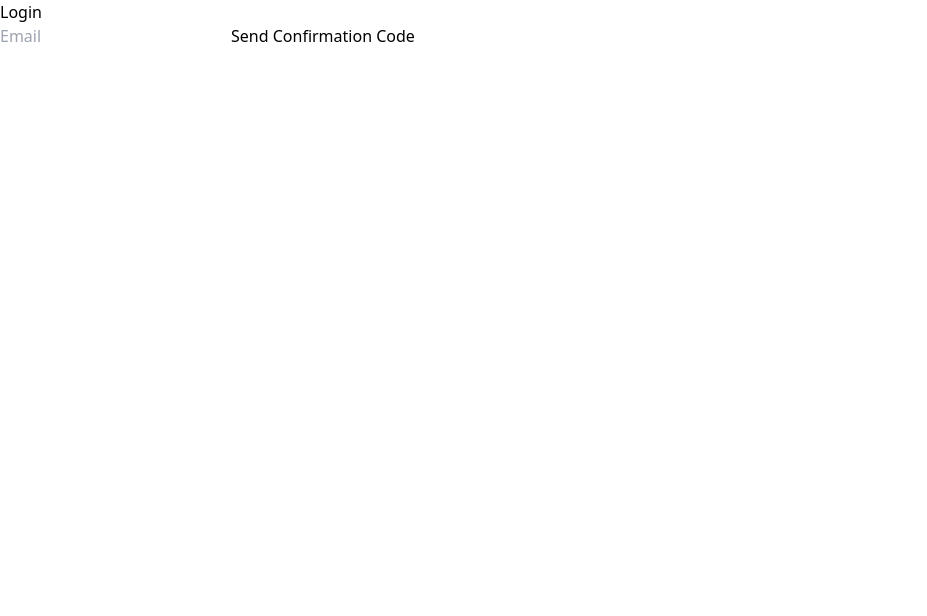
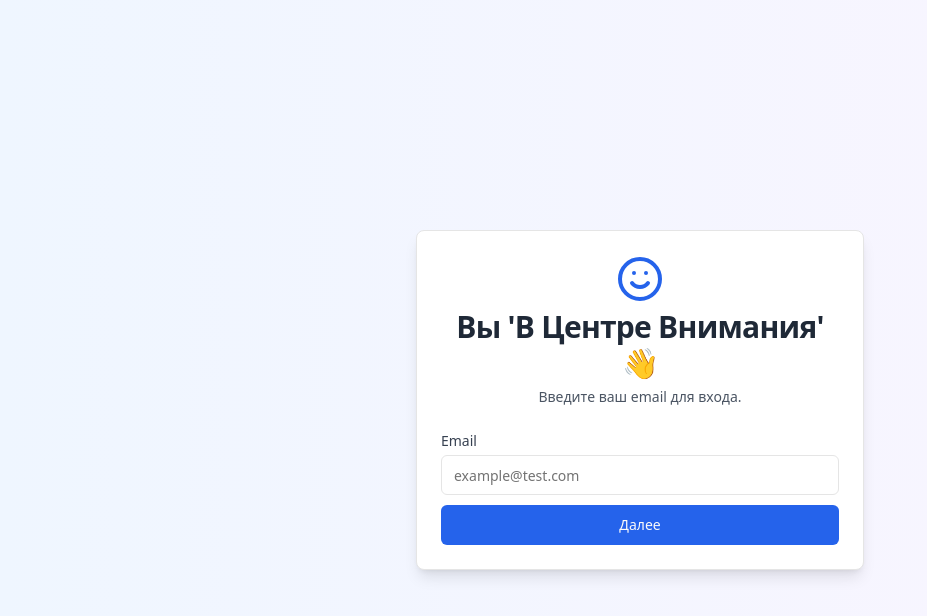
Before and after one commit to RezyJS/at_web, a Next.js app: page /auth in a window 1280 px wide. Shown: the top 616 px of the page, without its empty margins (0-927 px from the left). Built offline with nearby package versions, Linux system fonts and the light colour scheme.

Commit message:
added style to login and confirm-login pages + made top menu sticky

```diff
--- a/app/auth/page.tsx
+++ b/app/auth/page.tsx
@@ -2,6 +2,10 @@
 import { useState } from 'react';
 import { useRouter } from 'next/navigation';
 import axios from 'axios';
+import { Button } from "@/components/ui/button";
+import { Input } from "@/components/ui/input";
+import { Card, CardHeader, CardTitle, CardDescription, CardContent } from "@/components/ui/card";
+import { Smile } from "lucide-react";
 
 export default function AuthPage() {
   const [email, setEmail] = useState('');
@@ -24,15 +28,39 @@ export default function AuthPage() {
   };
 
   return (
-    <div>
-      <h1>Login</h1>
-      <input
-        type="email"
-        placeholder="Email"
-        value={email}
-        onChange={(e) => setEmail(e.target.value)}
-      />
-      <button onClick={handleLogin}>Send Confirmation Code</button>
+    <div className="min-h-screen flex items-center justify-center bg-gradient-to-r from-blue-50 to-purple-50">
+      <Card className="w-full max-w-md shadow-lg">
+        <CardHeader>
+          <div className="flex justify-center">
+            <Smile className="h-12 w-12 text-blue-600" /> {/* Decorative icon */}
+          </div>
+          <CardTitle className="text-3xl font-bold text-center text-gray-800 mt-4">
+            Вы &apos;В Центре Внимания&apos; 👋
+          </CardTitle>
+          <CardDescription className="text-center text-gray-600">
+            Введите ваш email для входа.
+          </CardDescription>
+        </CardHeader>
+        <CardContent className='flex flex-col gap-[10px]'>
+          <div>
+            <label className="block text-sm font-medium text-gray-700">
+              Email
+            </label>
+            <Input
+              id="email"
+              type="email"
+              placeholder="example@test.com"
+              value={email}
+              onChange={(e) => setEmail(e.target.value)}
+              className="mt-1 w-full"
+              required
+            />
+          </div>
+          <Button onClick={handleLogin} type="submit" className="w-full bg-blue-600 hover:bg-blue-700">
+            Далее
+          </Button>
+        </CardContent>
+      </Card>
     </div>
   );
 }
--- a/app/confirm-login/page.tsx
+++ b/app/confirm-login/page.tsx
@@ -2,6 +2,10 @@
 import { useState } from 'react';
 import { useRouter } from 'next/navigation';
 import axios from 'axios';
+import { Button } from "@/components/ui/button";
+import { Input } from "@/components/ui/input";
+import { Card, CardHeader, CardTitle, CardDescription, CardContent } from "@/components/ui/card";
+import { Smile } from "lucide-react";
 
 export default function ConfirmLoginPage() {
   const [code, setCode] = useState('');
@@ -24,15 +28,39 @@ export default function ConfirmLoginPage() {
   };
 
   return (
-    <div>
-      <h1>Confirm Login</h1>
-      <input
-        type="text"
-        placeholder="Confirmation Code"
-        value={code}
-        onChange={(e) => setCode(e.target.value)}
-      />
-      <button onClick={handleConfirm}>Confirm</button>
+    <div className="min-h-screen flex items-center justify-center bg-gradient-to-r from-blue-50 to-purple-50">
+      <Card className="w-full max-w-md shadow-lg">
+        <CardHeader>
+          <div className="flex justify-center">
+            <Smile className="h-12 w-12 text-blue-600" /> {/* Decorative icon */}
+          </div>
+          <CardTitle className="text-3xl font-bold text-center text-gray-800 mt-4">
+            Введите код с почты.
+          </CardTitle>
+          <CardDescription className="text-center text-gray-600">
+            Введите ваш email для входа.
+          </CardDescription>
+        </CardHeader>
+        <CardContent className='flex flex-col gap-[10px]'>
+          <div>
+            <label className="block text-sm font-medium text-gray-700">
+              Code
+            </label>
+            <Input
+              id="code"
+              type="text"
+              placeholder="1234"
+              value={code}
+              onChange={(e) => setCode(e.target.value)}
+              className="mt-1 w-full"
+              required
+            />
+          </div>
+          <Button onClick={handleConfirm} type="submit" className="w-full bg-blue-600 hover:bg-blue-700">
+            Далее
+          </Button>
+        </CardContent>
+      </Card>
     </div>
   );
 }
--- a/components/Layout.tsx
+++ b/components/Layout.tsx
@@ -31,7 +31,7 @@ export const Layout = ({ children }: { children: React.ReactNode }) => {
   return (
     <div className="flex flex-col min-h-screen">
       {/* Header */}
-      <header className="bg-background border-b">
+      <header className="bg-white border-b sticky top-0">
         <div className="container flex items-center justify-between h-16 px-4">
           {/* Navigation Menu */}
           <NavigationMenu>
--- /dev/null
+++ b/components/ui/card.tsx
@@ -0,0 +1,79 @@
+import * as React from "react"
+
+import { cn } from "@/lib/utils"
+
+const Card = React.forwardRef<
+  HTMLDivElement,
+  React.HTMLAttributes<HTMLDivElement>
+>(({ className, ...props }, ref) => (
+  <div
+    ref={ref}
+    className={cn(
+      "rounded-lg border border-neutral-200 bg-white text-neutral-950 shadow-sm dark:border-neutral-800 dark:bg-neutral-950 dark:text-neutral-50",
+      className
+    )}
+    {...props}
+  />
+))
+Card.displayName = "Card"
+
+const CardHeader = React.forwardRef<
+  HTMLDivElement,
+  React.HTMLAttributes<HTMLDivElement>
+>(({ className, ...props }, ref) => (
+  <div
+    ref={ref}
+    className={cn("flex flex-col space-y-1.5 p-6", className)}
+    {...props}
+  />
+))
+CardHeader.displayName = "CardHeader"
+
+const CardTitle = React.forwardRef<
+  HTMLDivElement,
+  React.HTMLAttributes<HTMLDivElement>
+>(({ className, ...props }, ref) => (
+  <div
+    ref={ref}
+    className={cn(
+      "text-2xl font-semibold leading-none tracking-tight",
+      className
+    )}
+    {...props}
+  />
+))
+CardTitle.displayName = "CardTitle"
+
+const CardDescription = React.forwardRef<
+  HTMLDivElement,
+  React.HTMLAttributes<HTMLDivElement>
+>(({ className, ...props }, ref) => (
+  <div
+    ref={ref}
+    className={cn("text-sm text-neutral-500 dark:text-neutral-400", className)}
+    {...props}
+  />
+))
+CardDescription.displayName = "CardDescription"
+
+const CardContent = React.forwardRef<
+  HTMLDivElement,
+  React.HTMLAttributes<HTMLDivElement>
+>(({ className, ...props }, ref) => (
+  <div ref={ref} className={cn("p-6 pt-0", className)} {...props} />
+))
+CardContent.displayName = "CardContent"
+
+const CardFooter = React.forwardRef<
+  HTMLDivElement,
+  React.HTMLAttributes<HTMLDivElement>
+>(({ className, ...props }, ref) => (
+  <div
+    ref={ref}
+    className={cn("flex items-center p-6 pt-0", className)}
+    {...props}
+  />
+))
+CardFooter.displayName = "CardFooter"
+
+export { Card, CardHeader, CardFooter, CardTitle, CardDescription, CardContent }
--- /dev/null
+++ b/components/ui/input.tsx
@@ -0,0 +1,22 @@
+import * as React from "react"
+
+import { cn } from "@/lib/utils"
+
+const Input = React.forwardRef<HTMLInputElement, React.ComponentProps<"input">>(
+  ({ className, type, ...props }, ref) => {
+    return (
+      <input
+        type={type}
+        className={cn(
+          "flex h-10 w-full rounded-md border border-neutral-200 bg-white px-3 py-2 text-base ring-offset-white file:border-0 file:bg-transparent file:text-sm file:font-medium file:text-neutral-950 placeholder:text-neutral-500 focus-visible:outline-none focus-visible:ring-2 focus-visible:ring-neutral-950 focus-visible:ring-offset-2 disabled:cursor-not-allowed disabled:opacity-50 md:text-sm dark:border-neutral-800 dark:bg-neutral-950 dark:ring-offset-neutral-950 dark:file:text-neutral-50 dark:placeholder:text-neutral-400 dark:focus-visible:ring-neutral-300",
+          className
+        )}
+        ref={ref}
+        {...props}
+      />
+    )
+  }
+)
+Input.displayName = "Input"
+
+export { Input }
```
